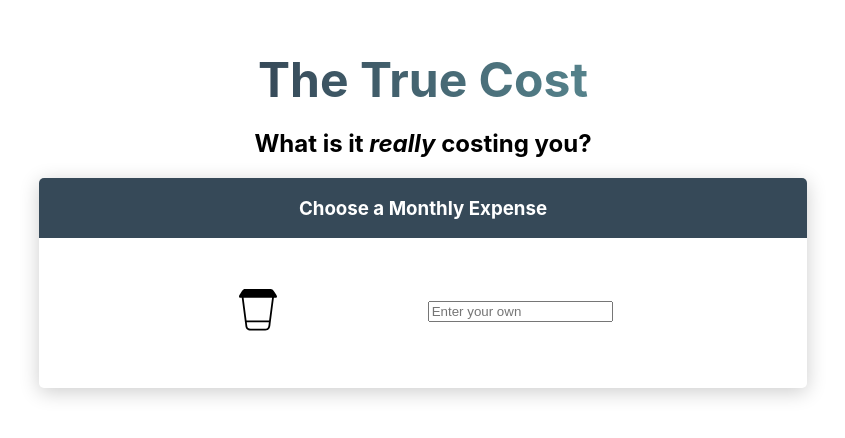
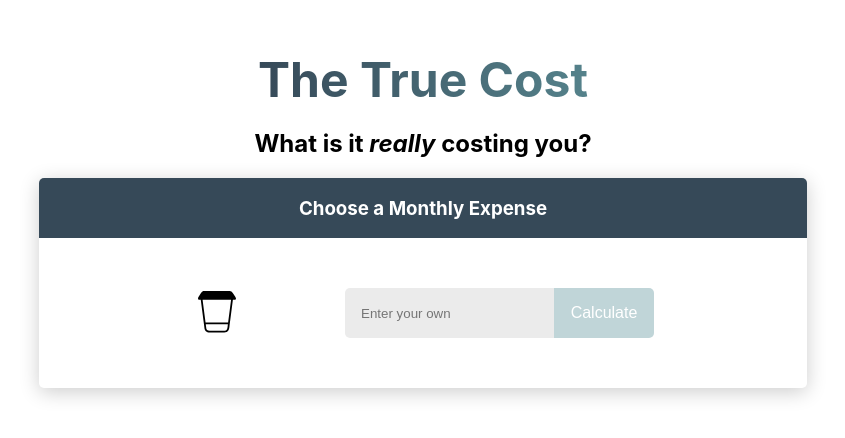
Before and after one commit to davidlamt/the-true-cost, a React (Create React App) app: page / in a window 1280 px wide. Shown: the top 438 px of the page, without its empty margins (217-1062 px from the left). Built offline with nearby package versions, Linux system fonts and the light colour scheme.

Commit message:
Style manual expense input & button

```diff
--- a/src/components/MainCard.tsx
+++ b/src/components/MainCard.tsx
@@ -8,12 +8,13 @@ import { ReactComponent as ResetSvg } from '../images/reset.svg';
 import { ExpenseDetails } from './';
 
 import commonExpenses, { ICommonExpense } from '../static/commonExpenses';
-import { svgButtonBase } from './styles';
+import { primaryButtonBase, svgButtonBase } from './styles';
 
 let expenseDivRef: HTMLDivElement | null;
 
 const MainCard: React.FunctionComponent = () => {
   const [selectedExpense, setSelectedExpense] = useState<ICommonExpense | null>(null);
+  const [manualExpense, setManualExpense] = useState('');
 
   let title = 'Choose a Monthly Expense';
   if (selectedExpense) {
@@ -85,7 +86,7 @@ const MainCard: React.FunctionComponent = () => {
           css={css`
             height: auto;
             min-height: 50px;
-            padding: 50px;
+            padding: 40px 50px 50px;
 
             &.fade-enter {
               max-height: 0;
@@ -124,6 +125,7 @@ const MainCard: React.FunctionComponent = () => {
                   css={[
                     svgButtonBase,
                     css`
+                      margin-top: 10px;
                       transition: transform 0.3s ease;
                       width: 50px;
 
@@ -138,11 +140,49 @@ const MainCard: React.FunctionComponent = () => {
                   <commonExpense.imageComponent />
                 </button>
               ))}
-              <input placeholder="Enter your own" />
+              <div
+                css={css`
+                  display: flex;
+                  margin-top: 10px;
+                `}
+              >
+                <input
+                  css={css`
+                    background-color: #ebebeb;
+                    border-bottom-left-radius: 5px;
+                    border-top-left-radius: 5px;
+                    border: 1px solid transparent;
+                    outline: none;
+                    padding: 15px;
+                    transition: background-color 0.3s ease;
+
+                    &:focus {
+                      background-color: #fff;
+                      border: 1px solid #ebebeb;
+                    }
+                  `}
+                  placeholder="Enter your own"
+                  type="number"
+                  value={manualExpense}
+                  onChange={(e) => setManualExpense(e.target.value)}
+                />
+                <button
+                  css={[
+                    primaryButtonBase,
+                    css`
+                      border-bottom-left-radius: 0;
+                      border-top-left-radius: 0;
+                    `,
+                  ]}
+                  disabled={!manualExpense}
+                >
+                  Calculate
+                </button>
+              </div>
             </div>
           )}
           <div ref={(ref) => (expenseDivRef = ref)}>
-            {selectedExpense && <ExpenseDetails css={css``} expense={selectedExpense} />}
+            {selectedExpense && <ExpenseDetails expense={selectedExpense} />}
           </div>
         </div>
       </CSSTransition>
--- a/src/components/styles/index.ts
+++ b/src/components/styles/index.ts
@@ -7,10 +7,9 @@ const primaryButtonBase = css`
   color: #fff;
   cursor: pointer;
   font-size: 1em;
-  height: 50px;
+  min-height: 50px;
   min-width: 100px;
   outline: none;
-  text-transform: uppercase;
   transition: background-color 0.3s ease;
 
   &:hover {
```
